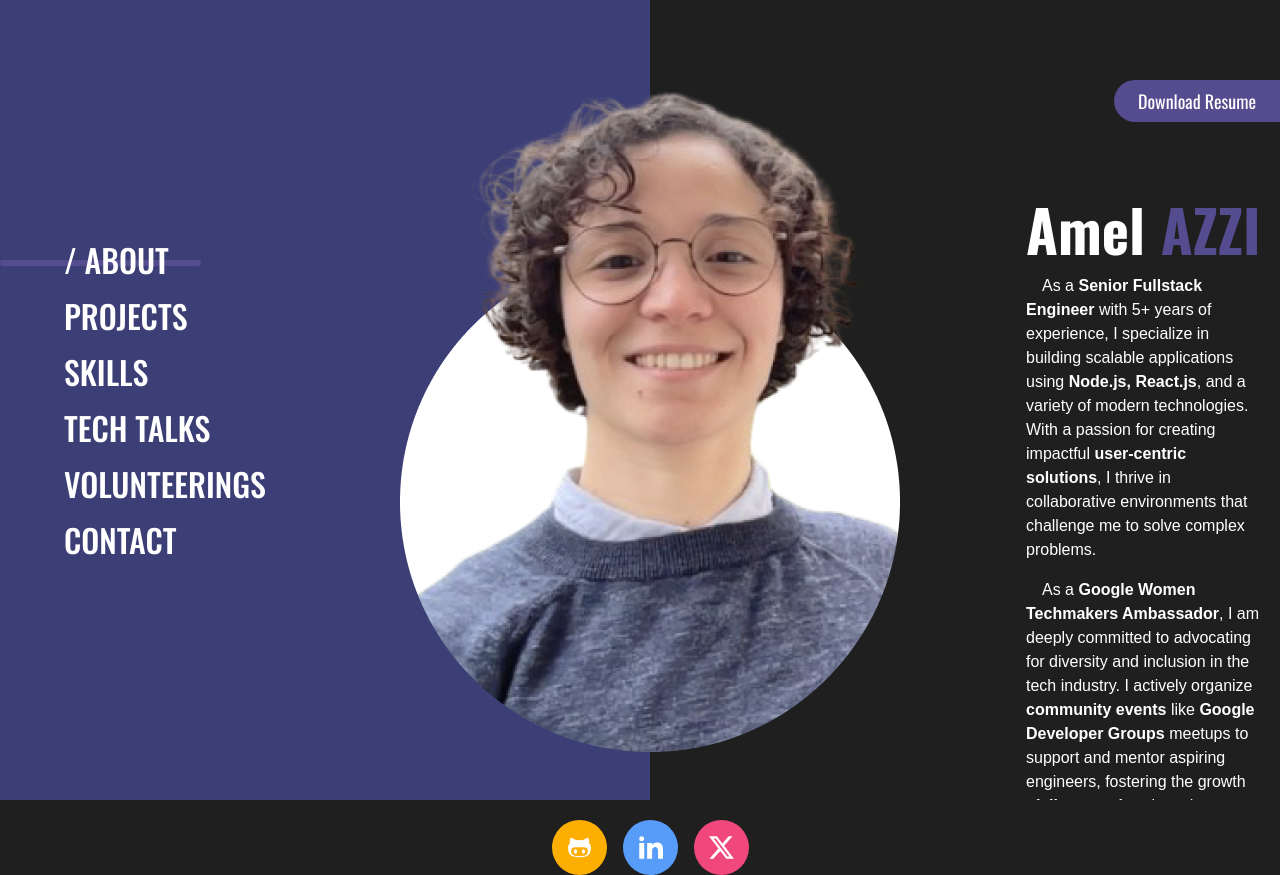
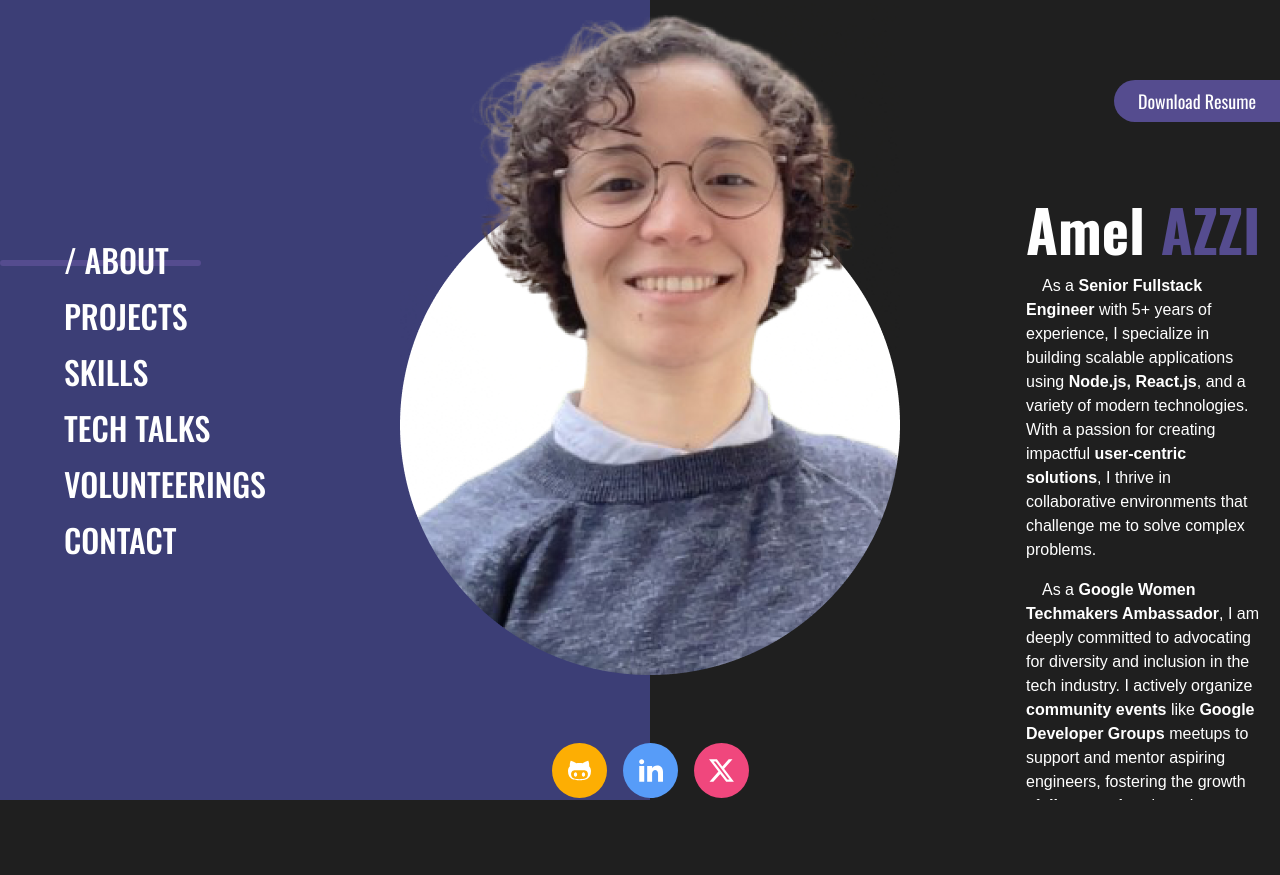
Before and after one commit to amelazzi/my-portfolio, a Next.js app: page / in a window 1280 px wide. After the commit the page ends 800 px from the top, so only its background shows below. Built offline with nearby package versions, Linux system fonts and the light colour scheme; a web font is replaced by a local one.

Commit message:
♻️  Layout - Use CSS to handle style changing

```diff
--- /dev/null
+++ b/src/app/components/profile/profile-wrapper/profile-wrapper.css
@@ -0,0 +1,13 @@
+.profile-container {
+  position: absolute;
+  height: 100vh;
+  display: flex;
+  justify-content: center;
+  align-items: center;
+  z-index: 1;
+}
+
+.default {
+  width: calc(100% - 320px);
+  height: 25vh;
+}
--- /dev/null
+++ b/src/app/components/profile/profile-wrapper/profile-wrapper.tsx
@@ -0,0 +1,16 @@
+import Profile from "../profile";
+import "./profile-wrapper.css";
+import { usePathname } from "next/navigation";
+
+export const ProfileWrapper = () => {
+  const pathname = usePathname();
+  return (
+    <div
+      className={
+        `${pathname !== "/about" ? "default " : ""}` + "profile-container"
+      }
+    >
+      <Profile />
+    </div>
+  );
+};
--- a/src/app/layout.css
+++ b/src/app/layout.scss
@@ -1,12 +1,11 @@
 .portfolio-container {
   display: grid;
+  grid-template-columns: 650px 1fr;
   grid-template-areas: "sidebar main";
   position: relative;
-}
-
-.profile-container {
-  position: absolute;
-  z-index: 1;
+  &.compact {
+    grid-template-columns: 400px 1fr;
+  }
 }
 
 .sidebar {
--- a/src/app/layout.tsx
+++ b/src/app/layout.tsx
@@ -2,12 +2,10 @@
 import localFont from "next/font/local";
 import "./styles/globals.css";
 import "./styles/colors.css";
-import "./layout.css";
+import "./layout.scss";
 import Sidebar from "./components/sidebar/sidebar";
-import Profile from "./components/profile/profile";
 import { usePathname } from "next/navigation";
-import { useRef, useEffect } from "react";
-import { handleStyleUpdate } from "../utils/updateStyle";
+import { ProfileWrapper } from "./components/profile/profile-wrapper/profile-wrapper";
 
 const oswald = localFont({
   src: "./fonts/OswaldVF.ttf",
@@ -27,35 +25,16 @@ export default function RootLayout({
   children: React.ReactNode;
 }>) {
   const pathname = usePathname();
-  const portfolioContainerRef = useRef<HTMLDivElement>(null);
-  const headerRef = useRef<HTMLDivElement>(null);
-
-  useEffect(() => {
-    handleStyleUpdate(
-      pathname,
-      portfolioContainerRef,
-      "grid-template-columns: 400px 1fr",
-      "grid-template-columns: 650px 1fr"
-    );
-
-    handleStyleUpdate(
-      pathname,
-      headerRef,
-      "width: calc(100% - 320px); align-items: center; transform: none; height:25vh",
-      "top: 10%; transform: translateY(-50%)"
-    );
-  }, [pathname]);
+  const isCompact = pathname !== "/" && pathname !== "/about";
 
   return (
     <html lang="en">
       <body className={`${oswald.variable} ${notoSans.variable}`}>
-        <div className="profile-container" ref={headerRef}>
-          <Profile />
-        </div>
+        <ProfileWrapper />
         <a href="/resume_Amel_AZZI.pdf" download>
           <button className="download-btn">Download Resume</button>
         </a>
-        <div className="portfolio-container" ref={portfolioContainerRef}>
+        <div className={`portfolio-container ${isCompact ? "compact" : ""}`}>
           <Sidebar />
           <main>{children}</main>
         </div>
```
